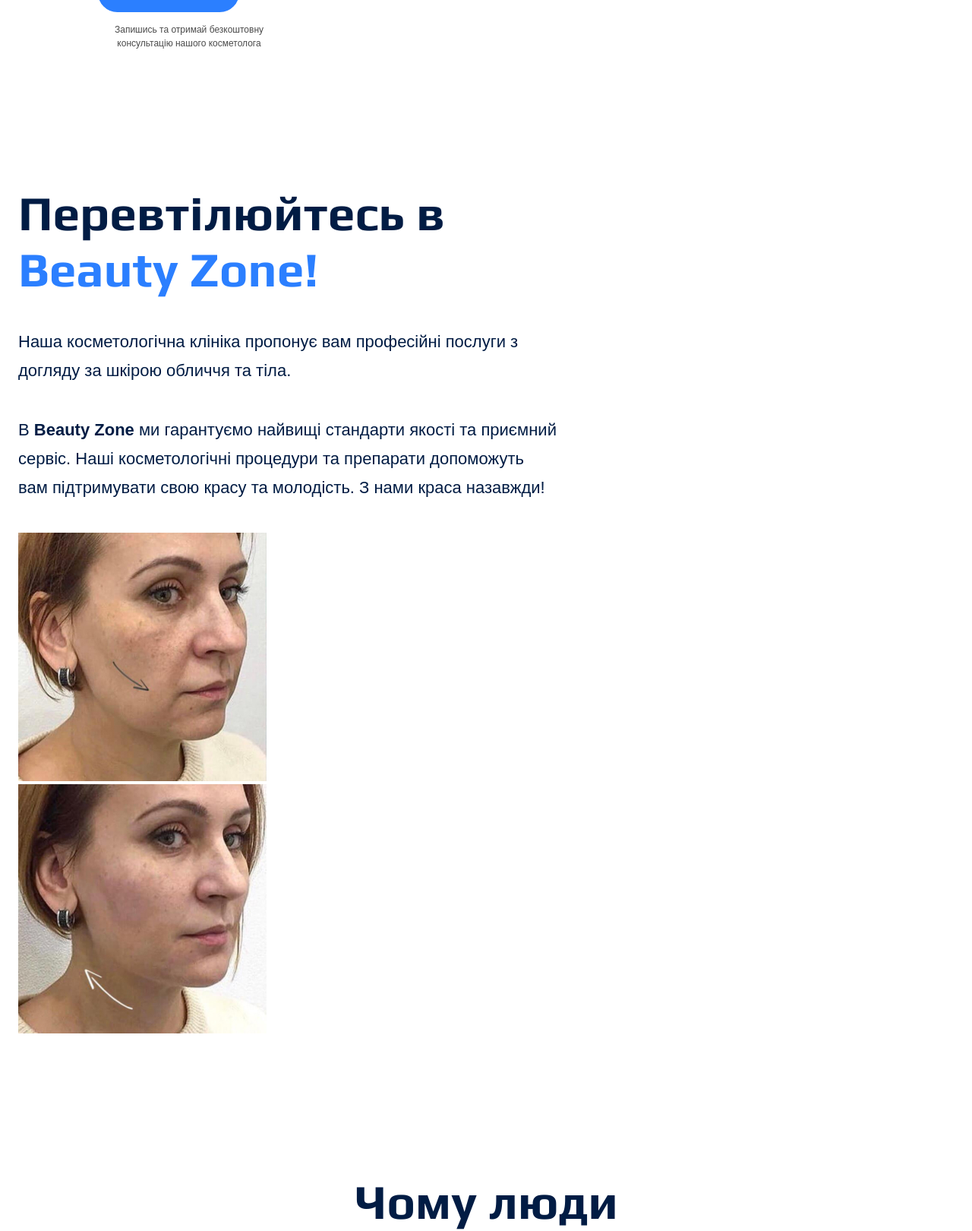
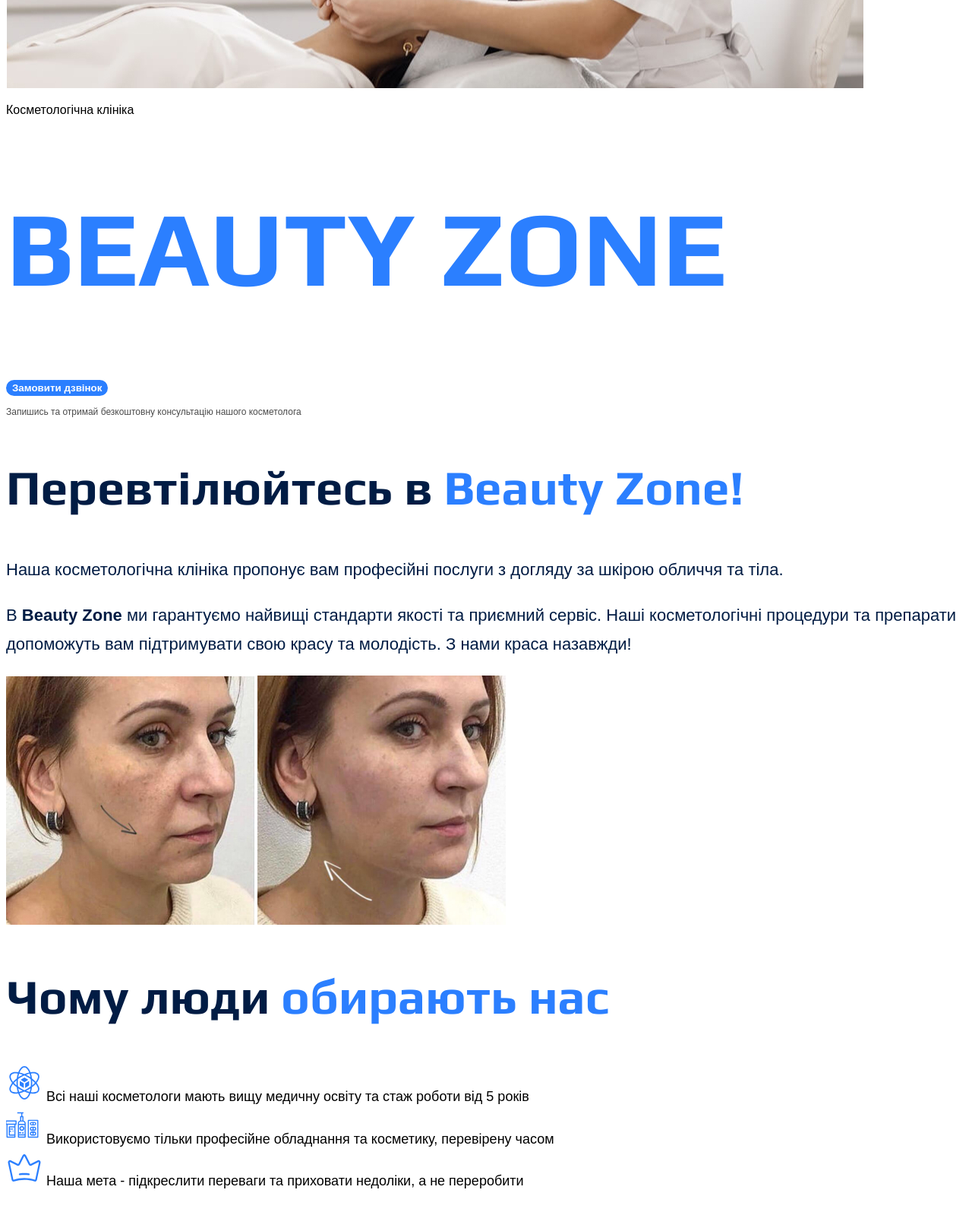
Before and after one commit to andriyM94/genius-homework-1, a plain HTML site: page index.html in a window 1280 px wide. Shown: the part 720-2340 px from the top of the page at 76% size. Drawn offline with Linux system fonts and the light colour scheme.

Commit message:
Revert "add container and padding with margin"
This reverts commit c8c435b9376780d19b1bf866730170688d608012.

```diff
--- a/css/style.css
+++ b/css/style.css
@@ -42,10 +42,6 @@
   --color-first-grey: #4A4A4A;
 }
 
-* {
-  box-sizing: border-box;
-}
-
 a {
   text-decoration: none;
 }
@@ -58,37 +54,6 @@ body {
   font-family: Robot, sans-serif;
   font-weight: 400;
   columns: var(--color-brand-durk);
-  margin: 0;
-}
-
-h1, h2, h3, h4, h5, h6, p {
-  margin-top: 0;
-}
-
-.container {
-  width: 100%;
-  max-width: 1288px;
-  padding: 0 24px;
-}
-
-.title {
-  font-family: Play, sans-serif;
-  font-size: 64px;
-  font-weight: 700;
-  color: var(--color-brand-durk);
-}
-
-.why-us .title,
-.procedures .title,
-.contacts .title{
-  text-align: center;
-  margin-bottom: 48px;
-}
-
-
-/* header section */
-.header {
-  padding: 32px 0;
 }
 
 .header a {
@@ -102,21 +67,19 @@ h1, h2, h3, h4, h5, h6, p {
   font-weight: 700;
 }
 
+.title {
+  font-family: Play, sans-serif;
+  font-size: 64px;
+  font-weight: 700;
+  color: var(--color-brand-durk);
+}
+
 .title .title--modeficator,
 .contacts__title .title--modeficator{
   color: var(--color-brand-light);
 }
 
 /* hero section */
-.hero {
-  padding: 125px 0 ;
-}
-
-.hero_content {
-  max-width: 530px;
-  margin-left: 105px;
-}
-
 .hero__title {
   color: var(--color-brand-light);
   font-family: Play, serif;
@@ -124,11 +87,6 @@ h1, h2, h3, h4, h5, h6, p {
   font-weight: 700;
   line-height: 81.5%;
   text-transform: uppercase;
-  margin-bottom: 40px;
-}
-
-.order_block {
-  max-width: 240px;
 }
 
 .button {
@@ -137,8 +95,6 @@ h1, h2, h3, h4, h5, h6, p {
   background-color: var(--color-brand-light);
   border: 2px solid var(--color-brand-light);
   font-weight: 600;
-  padding: 16px 32px;
-  margin-bottom: 14px;
 }
 
 .button:hover {
@@ -150,23 +106,9 @@ h1, h2, h3, h4, h5, h6, p {
   color: var(--color-first-grey);
   font-size: 12px;
   line-height: 150%;
-  text-align: center;
 }
 
 /* about section */
-.about {
-  padding-bottom: 90px;
-}
-
-.about_content-text {
-  padding-top: 40px;
-  max-width: 710px;
-}
-
-.about .title {
-  margin-bottom: 40px;
-}
-
 .about .title .title--modeficator {
 text-transform: capitalize;
 }
@@ -175,7 +117,6 @@ text-transform: capitalize;
   color: var(--color-brand-durk);
   font-size: 22px;
   line-height: 173%;
-  margin-bottom: 40px;
 }
 
 .about__text--bold {
@@ -183,29 +124,11 @@ text-transform: capitalize;
   text-transform: capitalize;
 }
 
-.about_content-images {
-  max-width: 500px;
-}
-
 /* why_us section */
-.why-us {
-  padding: 90px 0 48px 0;
-}
-
 .why-us__itms {
   color: var(--color-defoult-black);
   font-size: 18px;
   line-height: 133%;
-}
-
-.why-us__itms .item {
-  padding: 24px 32px;
-  max-width: 316px;
-  text-align: center;
-}
-
-.item-img {
-  padding: 5px 0 8px 0;
 }
 
 /* procedures section */
@@ -213,7 +136,6 @@ text-transform: capitalize;
   columns: var(--color-defoult-white);
   font-size: 22px;
   line-height: 118%;
-  text-align: center;
 }
 
 /* contacts section */
@@ -226,7 +148,6 @@ text-transform: capitalize;
 /* footer section */
 .footer {
   background: var(--color-brand-durk);
-  padding: 56px 0;
 }
 
 .footer a {
--- a/index.html
+++ b/index.html
@@ -8,17 +8,15 @@
   </head>
   <body>
     <header class="header">
-      <div class="container">
       <nav>
-          <a class="logo" href="/">
-            <img src="./images/logo.svg" alt="Логотип Beaty Zone" />
-          </a>
-          <ul class="menu">
+        <a href=""><img src="./images/logo.svg" alt="Логотип Beaty Zone" /></a>
+        <ul>
           <li><a href="#about">Про нас</a></li>
           <li><a href="#why-us">Чому ми</a></li>
           <li><a href="#procedures">Наші процедури</a></li>
           <li><a href="#contacts">Контакти</a></li>
         </ul>
+      </nav>
       <div class="social-contacts">
         <a href="tel:+380960000007">
           <img src="./images/icon_phone.svg" alt="" />
@@ -26,114 +24,89 @@
         <a href="#"><img src="./images/icon_facebook.svg" alt="" /></a>
         <a href="#"><img src="./images/icon_instagram.svg" alt="" /></a>
       </div>
-        </nav>
-      </div>
     </header>
 
     <main>
       <section class="hero" id="hero">
-        <div class="container">
-          <div class="hero_content">
-            <!-- <img src="images/background_img.jpg" alt="" /> -->
+        <img src="images/background_img.jpg" alt="" />
         <p class="hero__preview-title">Косметологічна клініка</p>
         <h1 class="hero__title">beauty zone</h1>
-            <div class="order_block">
         <button class="button" type="button">Замовити дзвінок</button>
         <p class="hero__button-about-text">
           Запишись та отримай безкоштовну консультацію нашого косметолога
         </p>
-            </div>
-          </div>
-        </div>
       </section>
 
       <section class="about" id="about">
-        <div class="container">
-          <div class="about_content">
-            <div class="about_content-text">
         <h2 class="title">
           Перевтілюйтесь в
           <span class="title--modeficator">beauty zone!</span>
         </h2>
         <p class="about__text">
-                Наша косметологічна клініка пропонує вам професійні послуги з
-                догляду за шкірою обличчя та тіла.
+          Наша косметологічна клініка пропонує вам професійні послуги з догляду
+          за шкірою обличчя та тіла.
         </p>
         <p class="about__text">
-                B <span class="about__text--bold">beauty zone</span> ми
-                гарантуємо найвищі стандарти якості та приємний сервіс. Наші
-                косметологічні процедури та препарати допоможуть вам
-                підтримувати свою красу та молодість. З нами краса назавжди!
+          B <span class="about__text--bold">beauty zone</span> ми гарантуємо
+          найвищі стандарти якості та приємний сервіс. Наші косметологічні
+          процедури та препарати допоможуть вам підтримувати свою красу та
+          молодість. З нами краса назавжди!
         </p>
-            </div>
-            <div class="about_content-images">
         <img src="./images/procedure_one.jpg" alt="" />
         <img src="./images/procedure_two.jpg" alt="" />
-            </div>
-          </div>
-        </div>
       </section>
 
       <section class="why-us" id="why-us">
         <h2 class="title">
-          Чому люди <br />
+          Чому люди
           <span class="title--modeficator">обирають нас</span>
         </h2>
         <div class="why-us__itms">
           <div class="item">
-            <img class="item-img" src="./images/icon-science.svg" alt="" />
-            <p>
-              Всі наші косметологи мають вищу медичну освіту та стаж роботи від
-              5 років
-            </p>
+            <img src="./images/icon-science.svg" alt="" />
+            Всі наші косметологи мають вищу медичну освіту та стаж роботи від 5
+            років
           </div>
           <div class="item">
-            <img class="item-img" src="./images/icon_two.svg" alt="" />
-            <p>
-              Використовуємо тільки професійне обладнання та косметику,
-              перевірену часом
-            </p>
+            <img src="./images/icon_two.svg" alt="" />
+            Використовуємо тільки професійне обладнання та косметику, перевірену
+            часом
           </div>
           <div class="item">
-            <img class="item-img" src="./images/icon_crown.svg" alt="" />
-            <p>
+            <img src="./images/icon_crown.svg" alt="" />
             Наша мета - підкреслити переваги та приховати недоліки, а не
             переробити
-            </p>
           </div>
         </div>
       </section>
 
       <section class="procedures" id="procedures">
-        <div class="container">
         <h2 class="title">
           Наші <span class="title--modeficator">процедури</span>
         </h2>
         <ul class="procedures_items">
           <li class="procedures_item">
             <img src="./images/slider_1.jpg" alt="" />
-              <p>Маски для обличчя</p>
+            Маски для обличчя
           </li>
           <li class="procedures_item">
             <img src="./images/slider_2.jpg" alt="" />
-              <p>Ін'єкції для обличчя</p>
+            Ін'єкції для обличчя
           </li>
           <li class="procedures_item">
             <img src="./images/slider_3.jpg" alt="" />
-              <p>Очищення обличчя</p>
+            Очищення обличчя
           </li>
         </ul>
-        </div>
       </section>
 
       <section class="contacts" id="contacts">
-        <div class="container">
         <h2 class="title">
           Як нас <span class="title--modeficator">знайти</span>
         </h2>
         <iframe
           src="https://www.google.com/maps/embed?pb=!1m18!1m12!1m3!1d2540.9325719461126!2d30.5181753!3d50.4423566!2m3!1f0!2f0!3f0!3m2!1i1024!2i768!4f13.1!3m3!1m2!1s0x40d4cef8b5f6338d%3A0x25c7f06ad686451c!2z0LHRg9C70YzQstCw0YAg0KLQsNGA0LDRgdCwINCo0LXQstGH0LXQvdC60LAsIDUsINCa0LjRl9CyLCAwMjAwMA!5e0!3m2!1suk!2sua!4v1697018771721!5m2!1suk!2sua"
-            width="605"
+          width="600"
           height="450"
           style="border: 0"
           allowfullscreen=""
@@ -147,11 +120,9 @@
             та отримайте подарунок
           </h3>
         </div>
-        </div>
       </section>
     </main>
     <footer class="footer">
-      <div class="container">
       <nav>
         <a href="/"><img src="./images/logo.svg" alt="" /></a>
         <div>
@@ -193,7 +164,6 @@
         </div>
       </nav>
       <img src="images/footer.jpg" alt="" />
-      </div>
     </footer>
   </body>
 </html>
```
Also changed, not shown: images/slider_3.jpg. Lines whose indentation alone changed are shown as unchanged.
